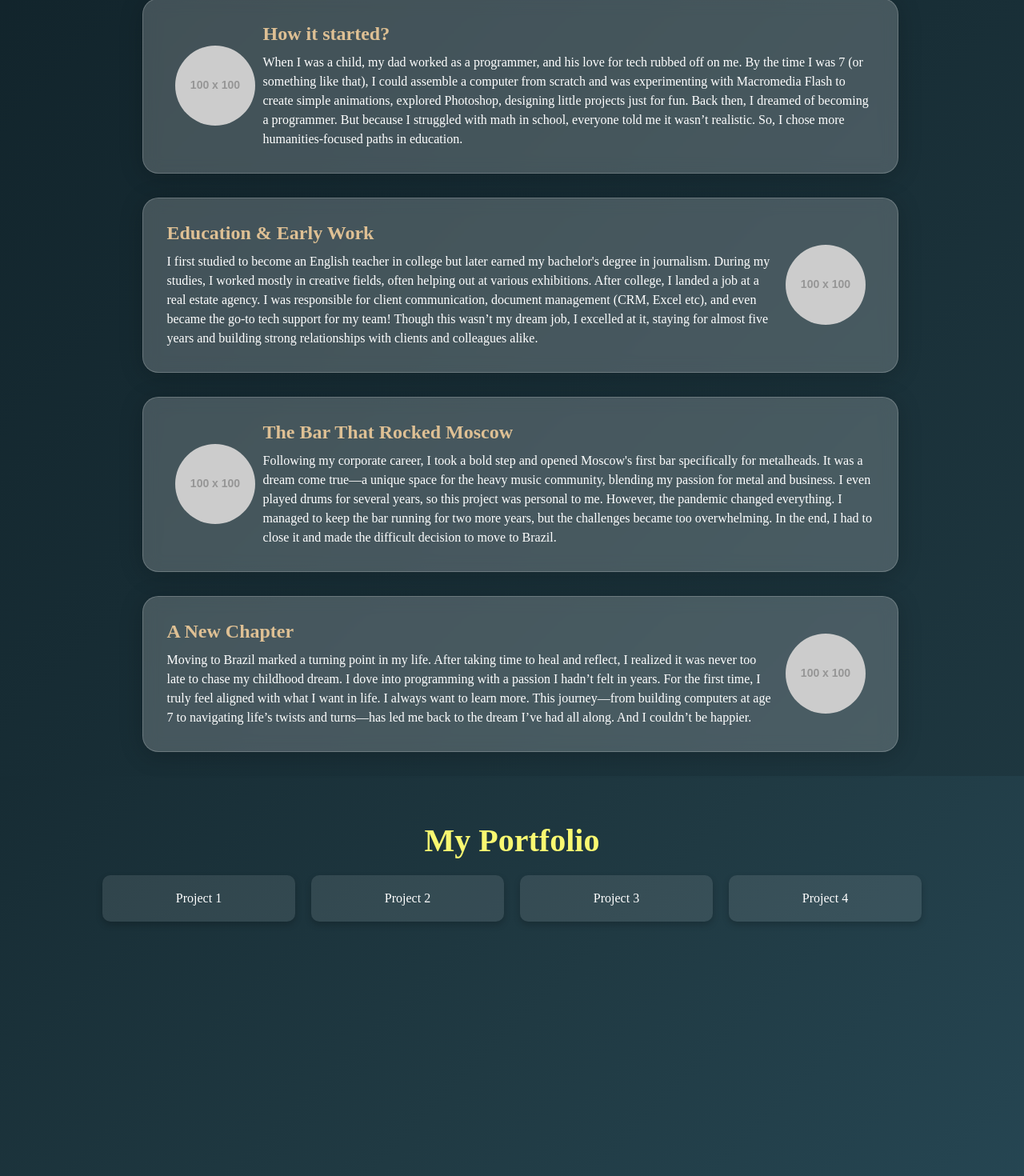
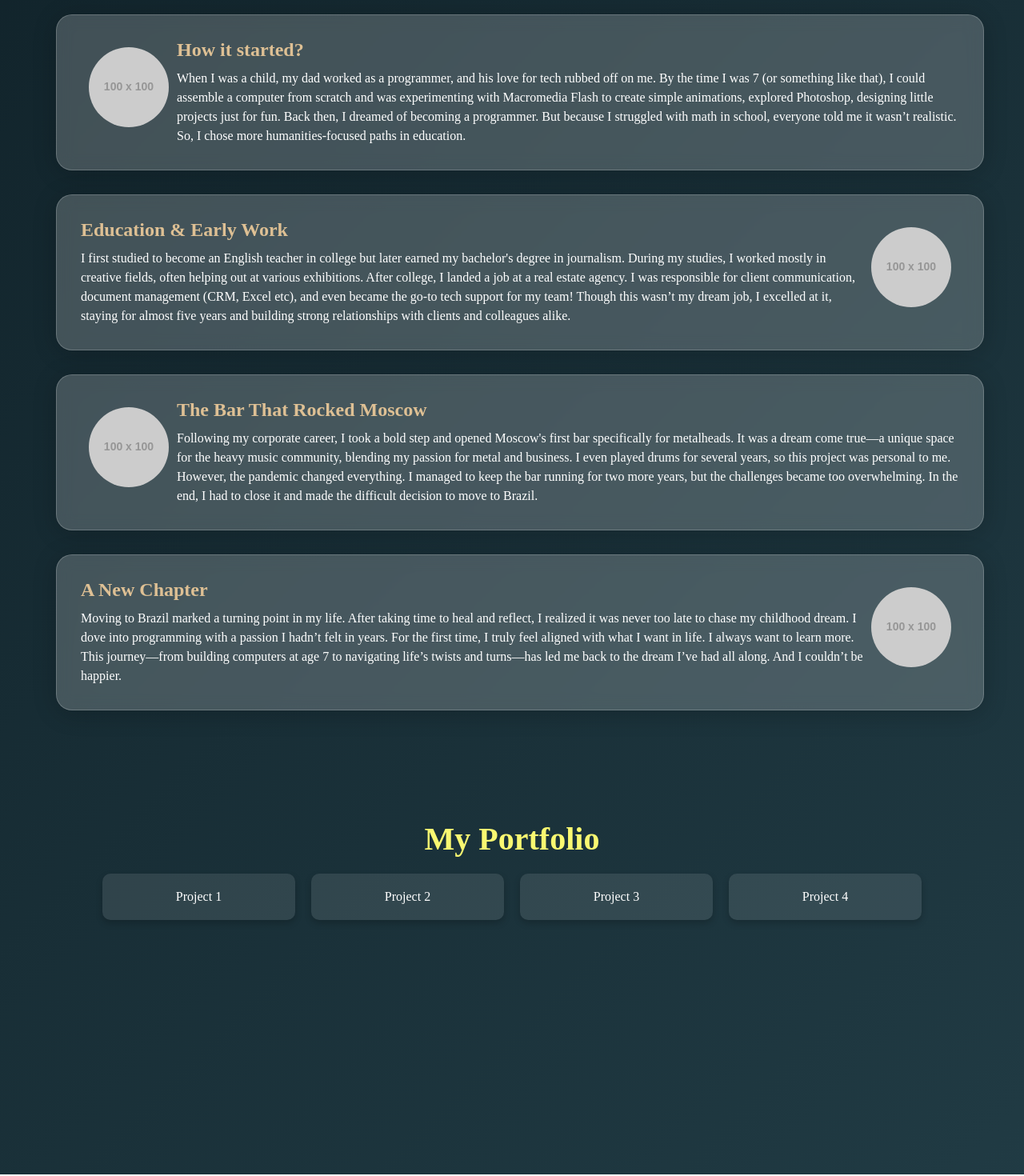
Before and after one commit to sashashreyder/landingpage, a React (Vite) app: page / in a window 1280 px wide. Shown: the part 525-1995 px from the top of the page at 80% size. Built offline with nearby package versions, Linux system fonts and the light colour scheme; a web font is replaced by a local one.

Commit message:
background fixed, content boxes fixed

```diff
--- a/src/AboutMe.css
+++ b/src/AboutMe.css
@@ -87,17 +87,16 @@
 }
 
 .content-boxes {
-    width: 75%;
-    margin-top: 30px;
+    margin: 50px;
     display: flex;
     flex-direction: column;
     gap: 30px;
     z-index: 2;
+    align-items: center;
 }
 
 .content-box {
     display: flex;
-    align-items: center;
     background: rgba(255, 255, 255, 0.2);
     border: 1px solid rgba(255, 255, 255, 0.2);
     box-shadow: 0 4px 30px rgba(0, 0, 0, 0.2);
--- a/src/Portfolio.css
+++ b/src/Portfolio.css
@@ -3,8 +3,6 @@
     padding: 0;
     color: #fff;
     text-align: center;
-    background: linear-gradient(135deg, #1B2735, #2C5364, #0F2027, #203A43, #2C5364);
-    background-size: 400% 400%;
     animation: gradientDynamic 10s ease-in-out infinite;
 }
 
```
